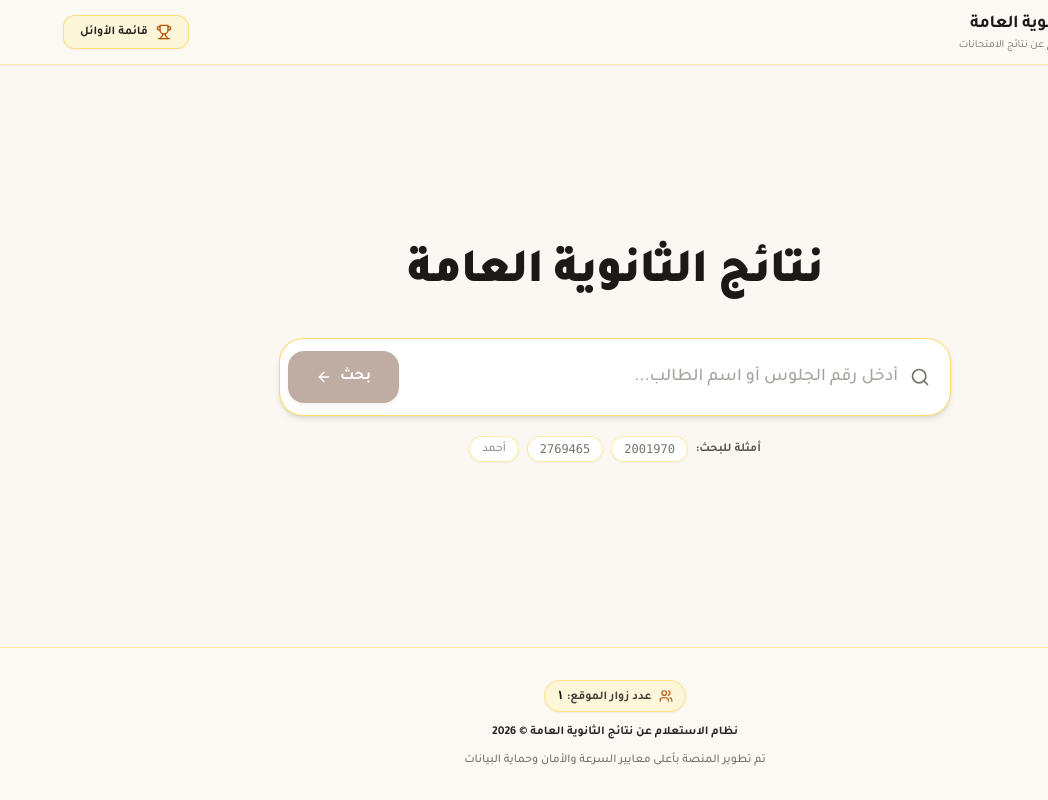
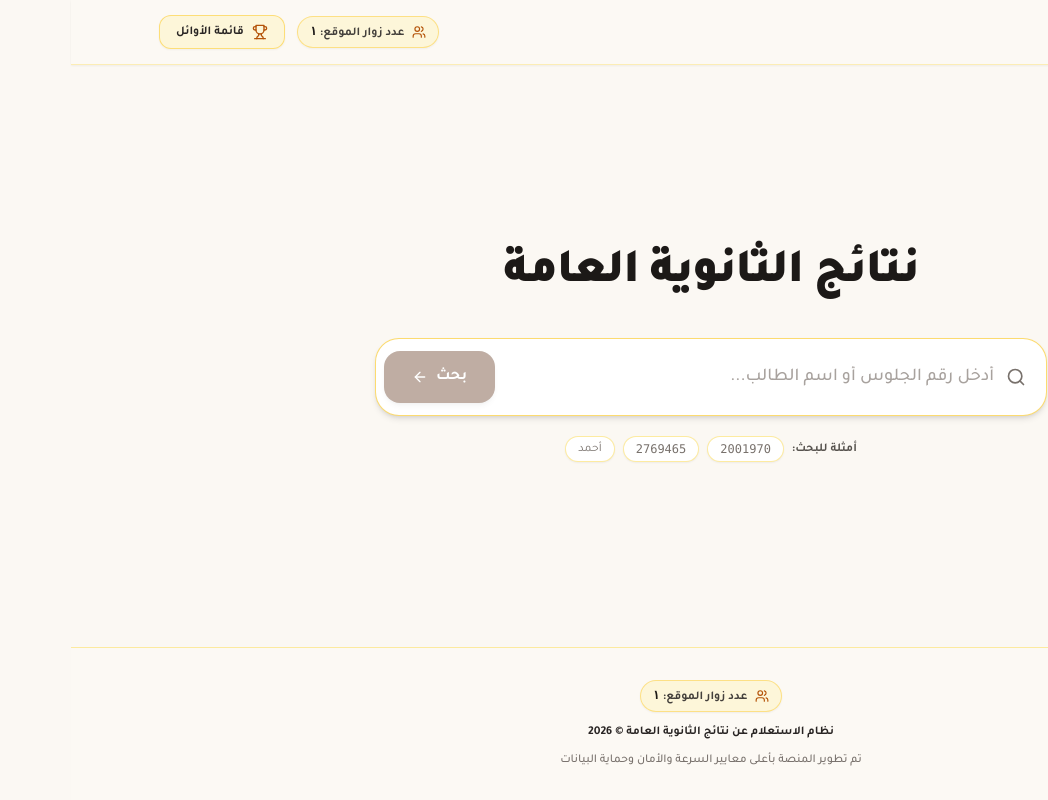
Before and after one commit to Mohamed000Halhal/results, a Next.js app: page / in a window 1280 px wide. Shown: the whole page, without its empty margins (232-1280 px from the left). Built offline with nearby package versions, Linux system fonts and the light colour scheme; no server answers; the database is empty.

Commit message:
Add visitor counter to top Navbar for clear visibility

```diff
--- a/components/Navbar.tsx
+++ b/components/Navbar.tsx
@@ -1,6 +1,7 @@
 import Link from 'next/link';
 import Image from 'next/image';
 import { Trophy } from 'lucide-react';
+import VisitorCounter from './VisitorCounter';
 
 export default function Navbar() {
   return (
@@ -29,6 +30,8 @@ export default function Navbar() {
 
         {/* Navigation Actions */}
         <div className="flex items-center gap-2 sm:gap-3">
+          <VisitorCounter />
+
           <Link
             href="/top-students"
             className="flex items-center gap-2 px-3.5 py-1.5 sm:px-4 sm:py-2 rounded-xl text-xs font-bold text-stone-800 bg-amber-100/60 hover:bg-amber-200/70 border border-amber-300/70 transition-all shadow-sm group"
@@ -38,7 +41,6 @@ export default function Navbar() {
           </Link>
         </div>
 
-
       </div>
     </header>
   );
```
